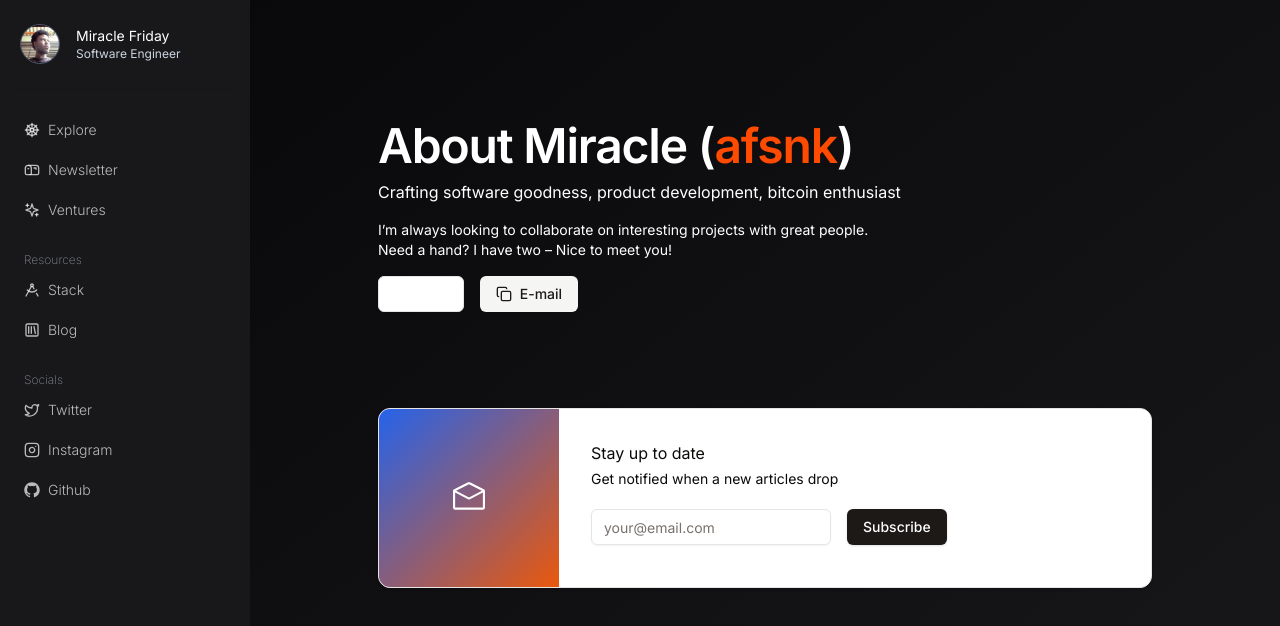
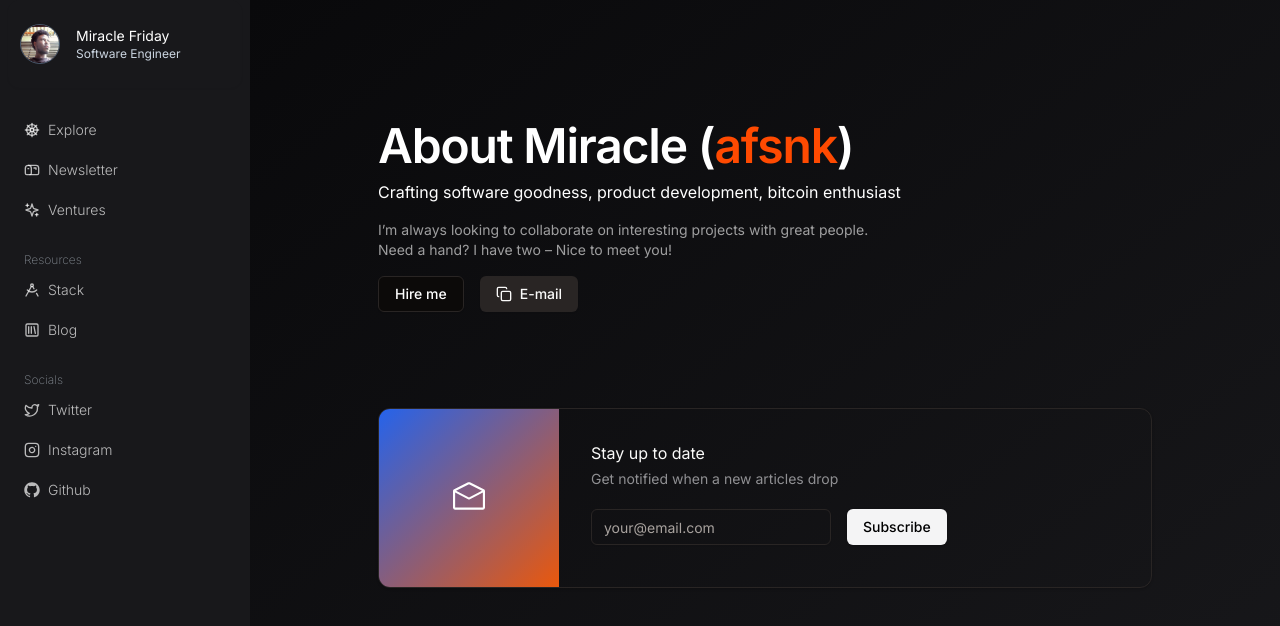
Before and after one commit to afullsnack/personal, a Next.js app: page / in a window 1280 px wide. Shown: the top 626 px of the page. Built offline with nearby package versions, Linux system fonts and the light colour scheme.

Commit message:
feat: added forceTheme to dark mode

```diff
--- a/src/app/layout.tsx
+++ b/src/app/layout.tsx
@@ -30,6 +30,7 @@ export default function RootLayout({
           attribute="class"
           defaultTheme="system"
           enableSystem
+          forcedTheme="dark"
           disableTransitionOnChange
         >
           <MainLayout>
```
